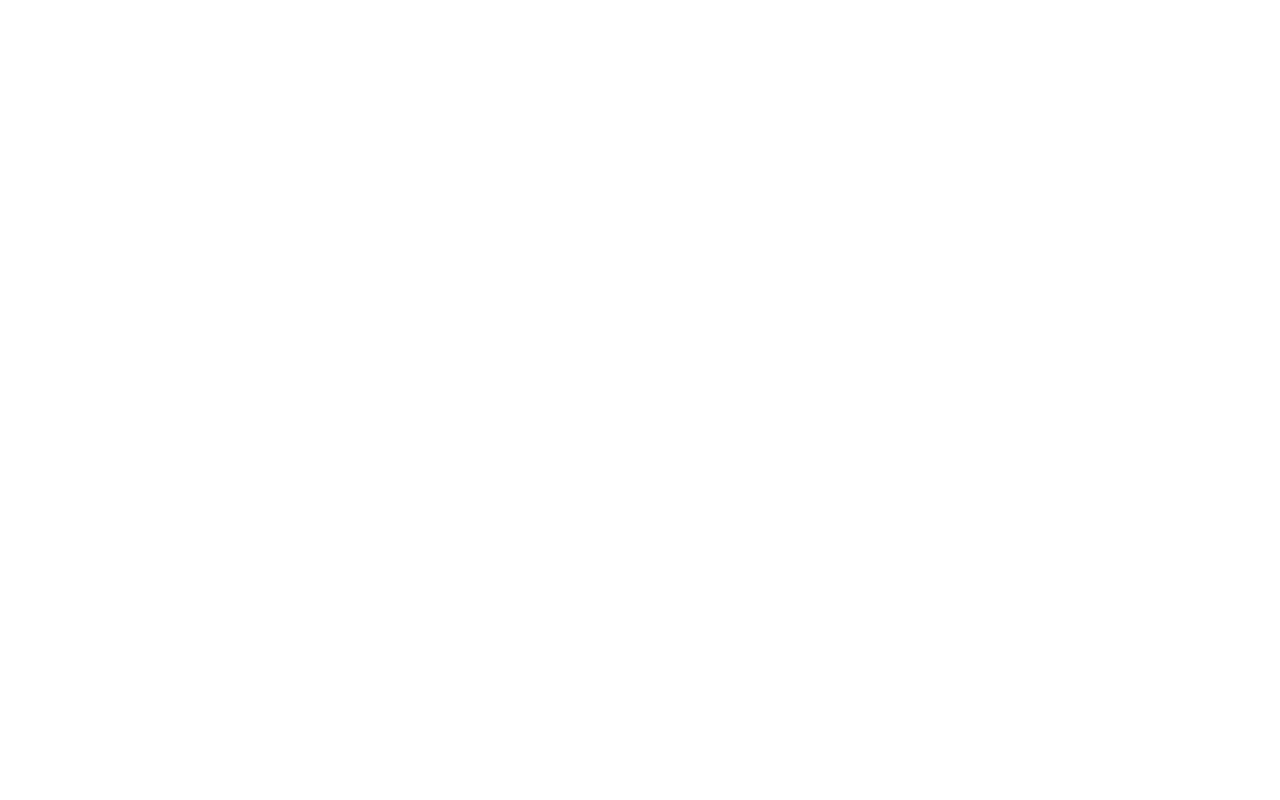
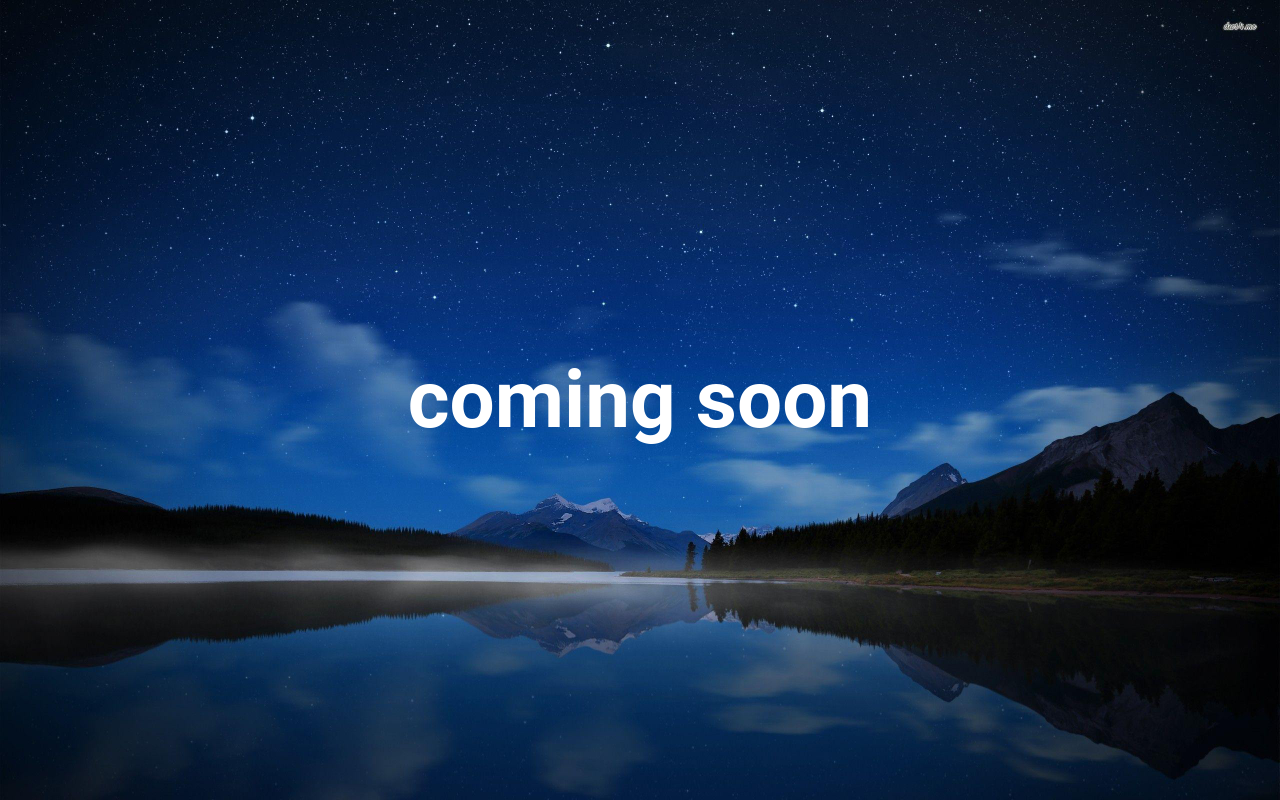
Before and after one commit to aasirmutwalli22/aasirmutwalli22.github.io, a plain HTML site: page index.html in a window 1280 px wide. Drawn offline with Linux system fonts and the light colour scheme.

Commit message:
coming soon> index.html

```diff
--- /dev/null
+++ b/css/style.css
@@ -0,0 +1,26 @@
+html,
+body {
+    height: 100%;
+}
+
+body {
+    background: url(../assets/night.jpg);
+    background-size: cover;
+    font-family: 'Roboto', 'Oxygen',
+        'Ubuntu', 'Cantarell', 'Fira Sans', 'Droid Sans', 'Helvetica Neue',
+        sans-serif;
+    display: flex;
+    align-items: center;
+    justify-content: center;
+}
+
+* {
+    box-sizing: border-box;
+    padding: 0;
+    margin: 0;
+}
+
+h1 {
+    color: white;
+    font-size: 80px;
+}
--- a/index.html
+++ b/index.html
@@ -1,9 +1,13 @@
 <!DOCTYPE html>
 <html>
-    <head>
-        <title>aasirmutwalli</title>
-    </head>
-    <body>
 
-    </body>
+<head>
+    <title>aasirmutwalli</title>
+    <link href="css/style.css" rel="stylesheet">
+</head>
+
+<body>
+    <h1>coming soon</h1>
+</body>
+
 </html>
```
Also changed, not shown: assets/night.jpg (added).
